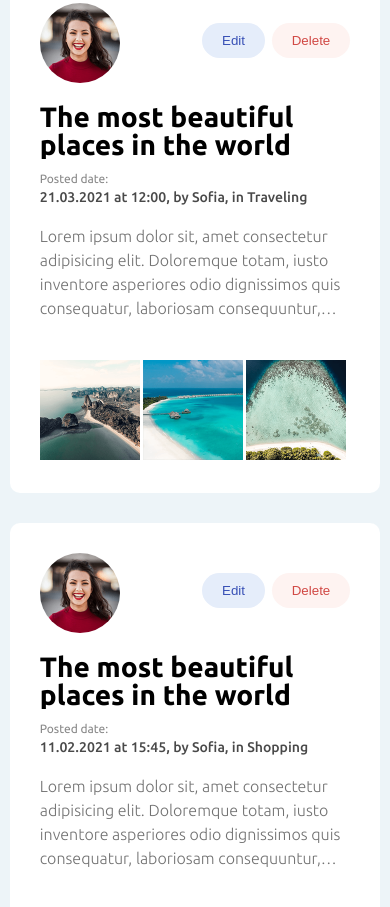
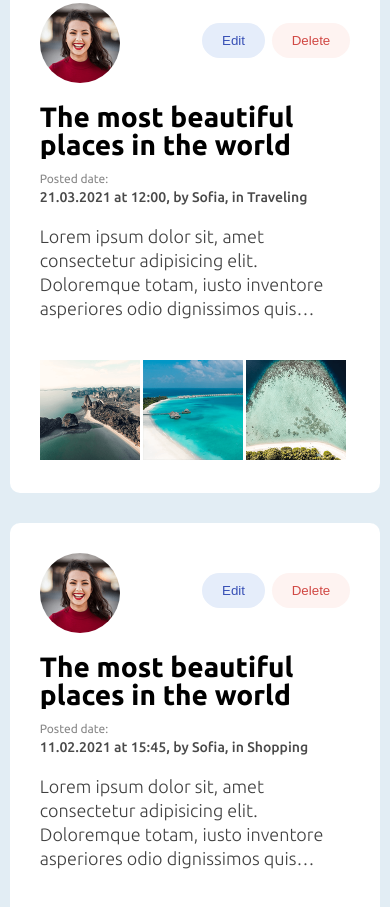
Before and after one commit to kris-mit/My-Blog, a website: page index.html in a window 390 px wide. Shown: the part 946-1853 px from the top of the page. Drawn offline with Linux system fonts and the light colour scheme.

Commit message:
change font size and bg color

```diff
--- a/scss/_globals.scss
+++ b/scss/_globals.scss
@@ -30,6 +30,8 @@ body {
 	font-family: 'Ubuntu', sans-serif; line-height: 1;
 	background-color: #edf4f8;
 }
+
+p {font-size: 18px;}
 
 ol, ul {list-style: none;}
 
--- a/scss/style.scss
+++ b/scss/style.scss
@@ -384,7 +384,7 @@
 
                 &__description {
                     margin-bottom: 40px;
-                    color: rgba(0, 0, 0, 0.555); line-height: 24px; font-weight: 300;
+                    color: rgba(0, 0, 0, 0.75); line-height: 24px; font-weight: 300;
                 }
             }
 
@@ -412,6 +412,9 @@
 }
 
 @media screen and (max-width: 1000px) {
+    body {
+        background-color: #e2edf4;
+    }
     .header {
         .container {
             width: 90%;
```
Also changed, not shown: css/style.css.
